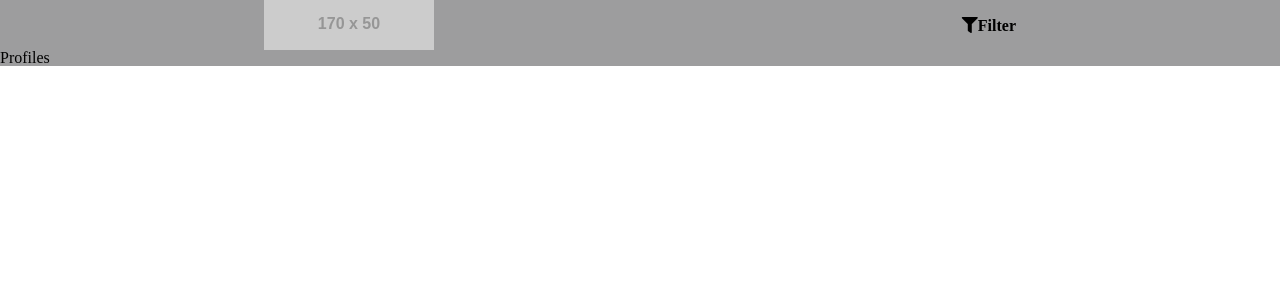
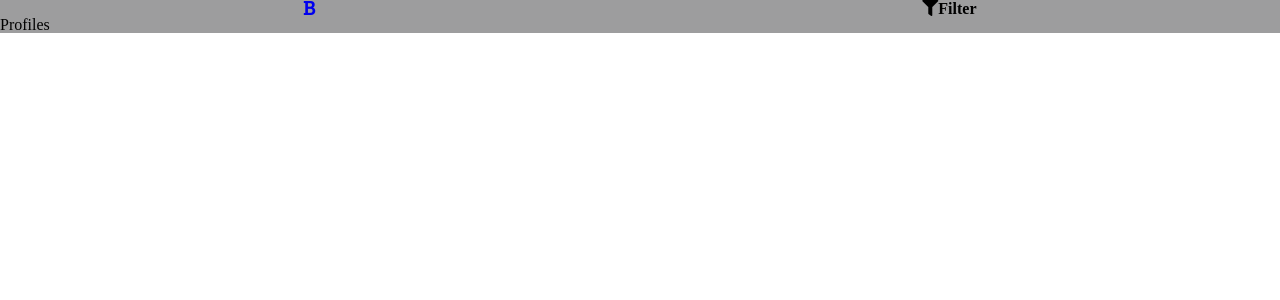
Before and after one commit to juanhurtado4/behaview, a React (Create React App) app in the folder index_app/: page / in a window 1280 px wide. Shown: the top 300 px of the page. Built offline with nearby package versions, Linux system fonts and the light colour scheme.

Commit message:
Styles: Add anchor to logo

```diff
--- a/index_app/src/components/header.js
+++ b/index_app/src/components/header.js
@@ -13,13 +13,11 @@ const NavBar = (props) => {
 
 class Header extends Component {
     render() {
-        const imgUrl = "http://fakeimg.pl/170x50/?text=Behaview&font=lobster"
         return (
             <header>
-                <img
-                src={imgUrl}
-                alt="Logo"
-                />
+                <a href="/">
+                    <i className="fas fa-bold"></i>
+                </a>
                 <NavBar />
             </header>
         )
```
